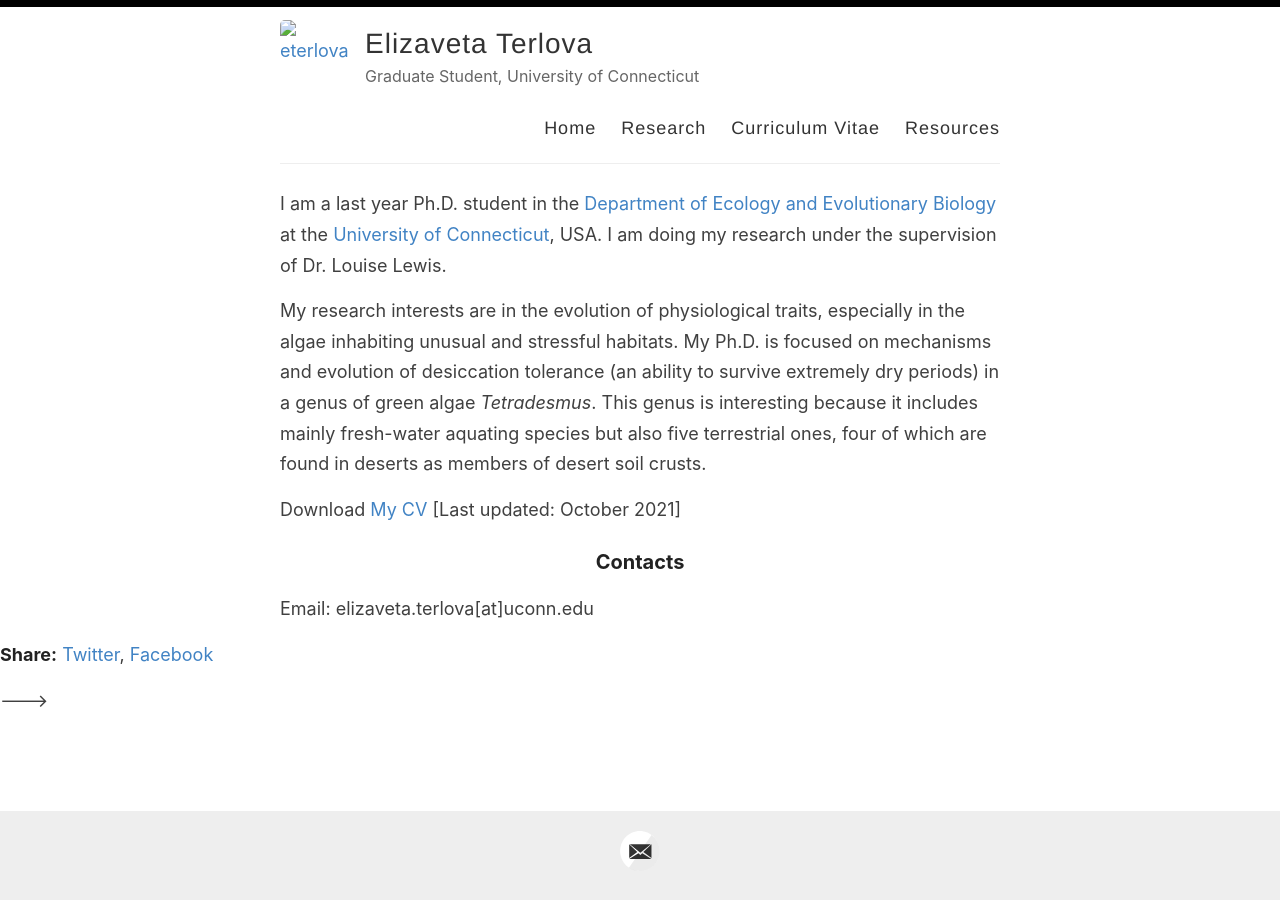
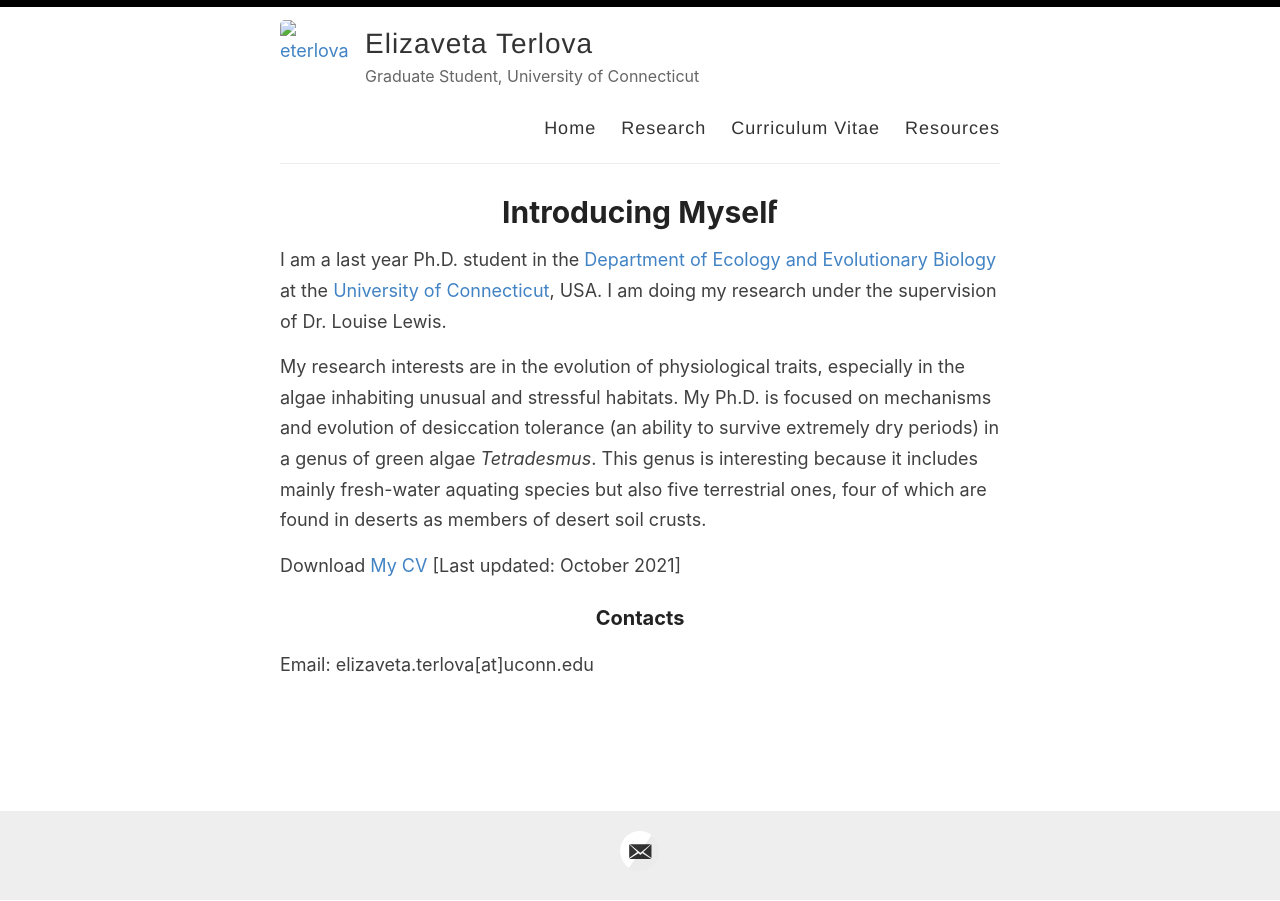
Before and after one commit to eterlova/eterlova.github.io, a Jekyll site: the page built from _posts/2021-10-29-introducing-myself.md, in a window 1280 px wide. Built offline with Jekyll 4.4.1, drawn with Linux system fonts in a browser that asks for light colours.

Commit message:
Update post.html

```diff
--- a/_layouts/post.html
+++ b/_layouts/post.html
@@ -2,40 +2,11 @@
 layout: default
 ---
 
-<!---
-<article class="post detailed">
+<article class="post">
+
   <h1>{{ page.title }}</h1>
-
-  <div>
-    <p class="author_title">{{site.author}}  ·  {{ page.date | date: "%B %e, %Y" }}</p>
-    {% if page.last_modified_at %}
-    <p class="author_title" datetime="{{ page.last_modified_at | date_to_xmlschema }}">(Updated: {{ page.last_modified_at | date: "%b %-d, %Y" }})</p>
-    {% endif %}
-    <div class="post-tags">
-      {% if post %}
-        {% assign categories = post.categories %}
-      {% else %}
-        {% assign categories = page.categories %}
-      {% endif %}
-      {% for category in categories %}
-        <a href="{{site.baseurl}}/categories/#{{category|slugize}}">{{category}}</a>
-        {% unless forloop.last %}&nbsp;{% endunless %}
-      {% endfor %}
-    </div>
-  </div>
 
   <div class="entry">
     {{ content }}
   </div>
-
-  <div>
-    <p><span class="share-box">Share:</span> <a href="http://twitter.com/share?text={{ page.title }}&url={{site.url}}{{page.url}}" target="_blank">Twitter</a>, <a href="https://www.facebook.com/sharer.php?u={{site.url}}{{page.url}}" target="_blank">Facebook</a></p>
-  </div>
-
-  <!--<div class="date">
-    Written on {{ page.date | date: "%B %e, %Y" }}
-  </div>-->
-
-  {% include disqus.html %}
 </article>
---->
```
